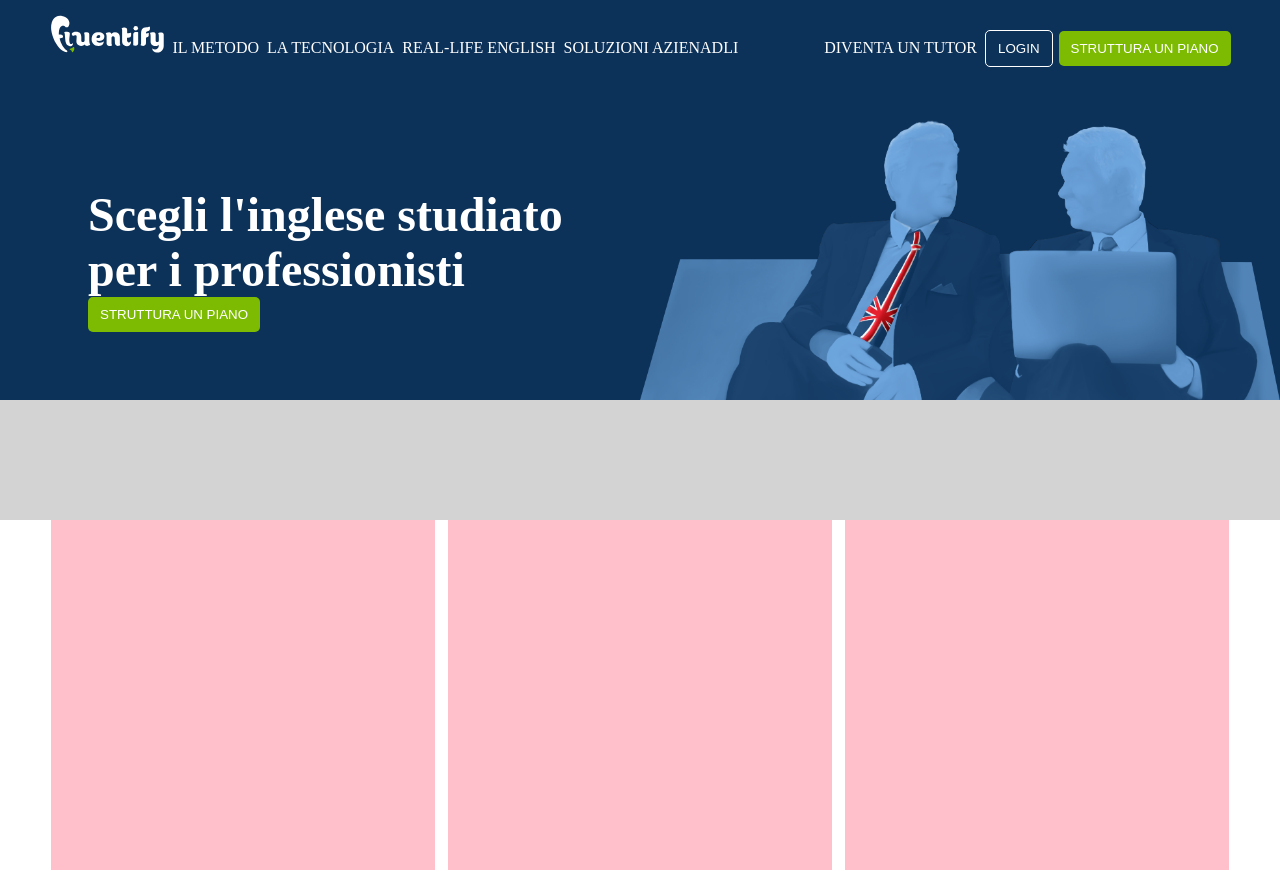
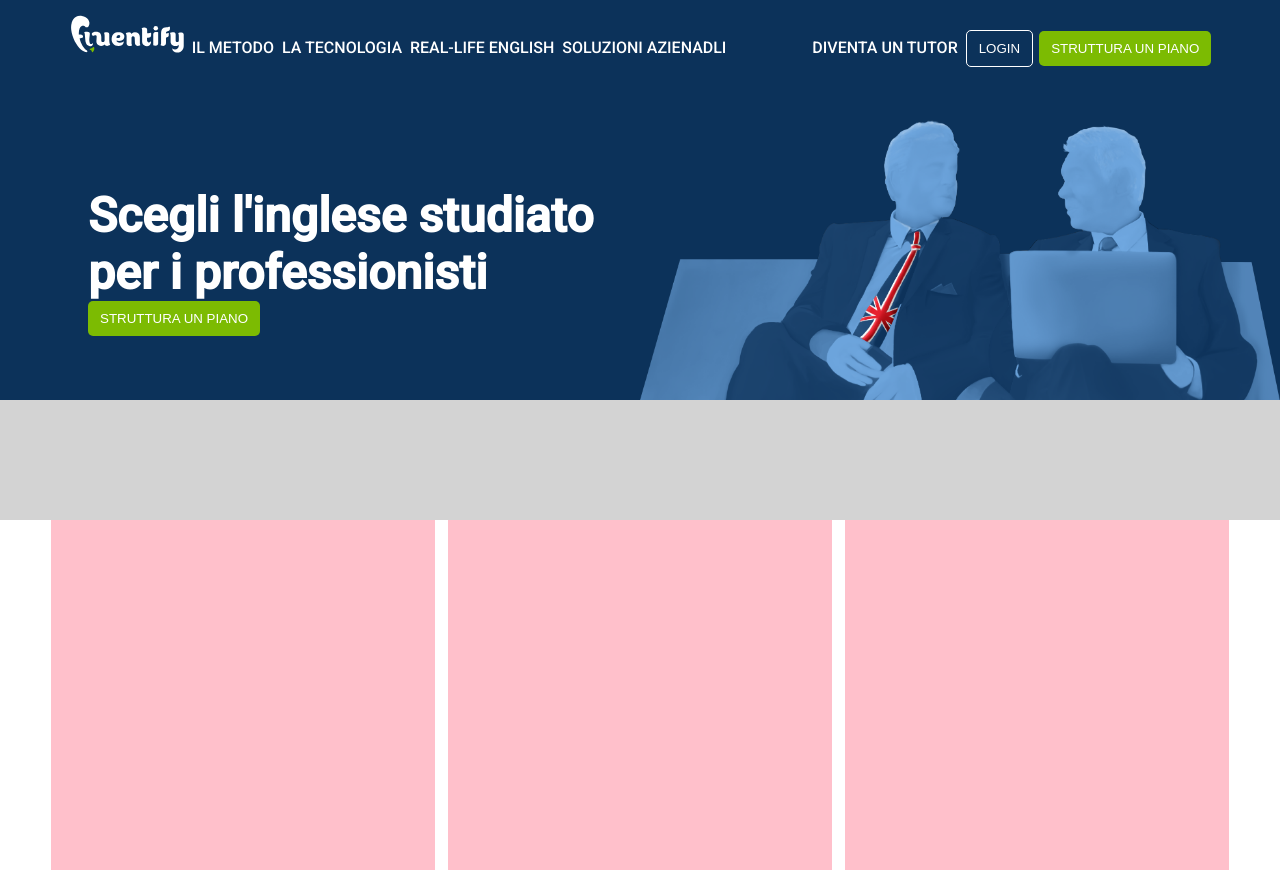
Before and after one commit to Stefanopa87/htmlcss-fluentify, a plain HTML site: page index.html in a window 1280 px wide. Shown: the top 873 px of the page. Drawn offline with Linux system fonts and the light colour scheme.

Commit message:
insert font roboto

```diff
--- a/css/master.css
+++ b/css/master.css
@@ -5,6 +5,10 @@
   }
 
   /* header */
+
+  body{
+    font-family: 'Roboto', sans-serif;
+  }
 
   header{
     height: 400px;
--- a/index.html
+++ b/index.html
@@ -4,6 +4,8 @@
     <meta charset="utf-8">
     <title>FLUENTIFY</title>
     <link rel="stylesheet" href="css/master.css">
+    <link rel="preconnect" href="https://fonts.gstatic.com">
+    <link href="https://fonts.googleapis.com/css2?family=Roboto:wght@300;500&display=swap" rel="stylesheet">
   </head>
   <body>
 
```
